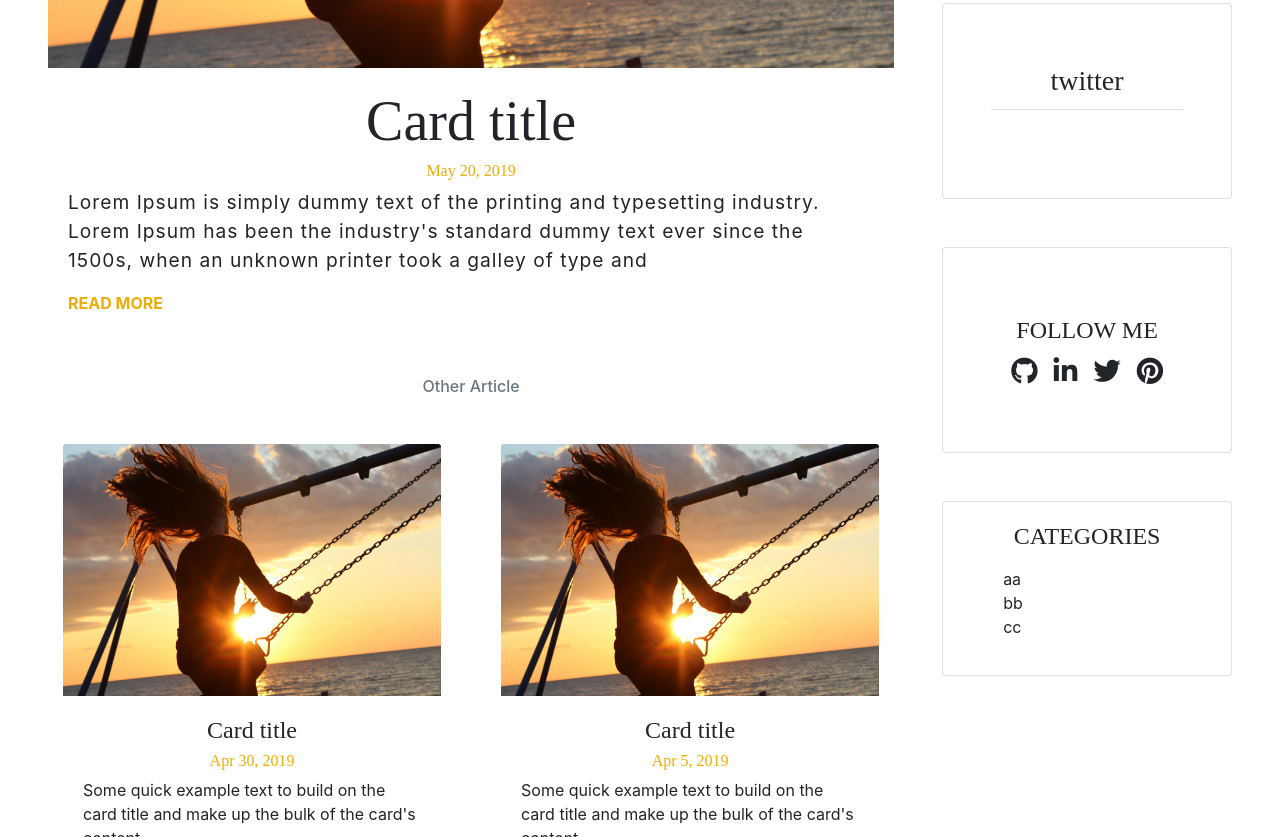
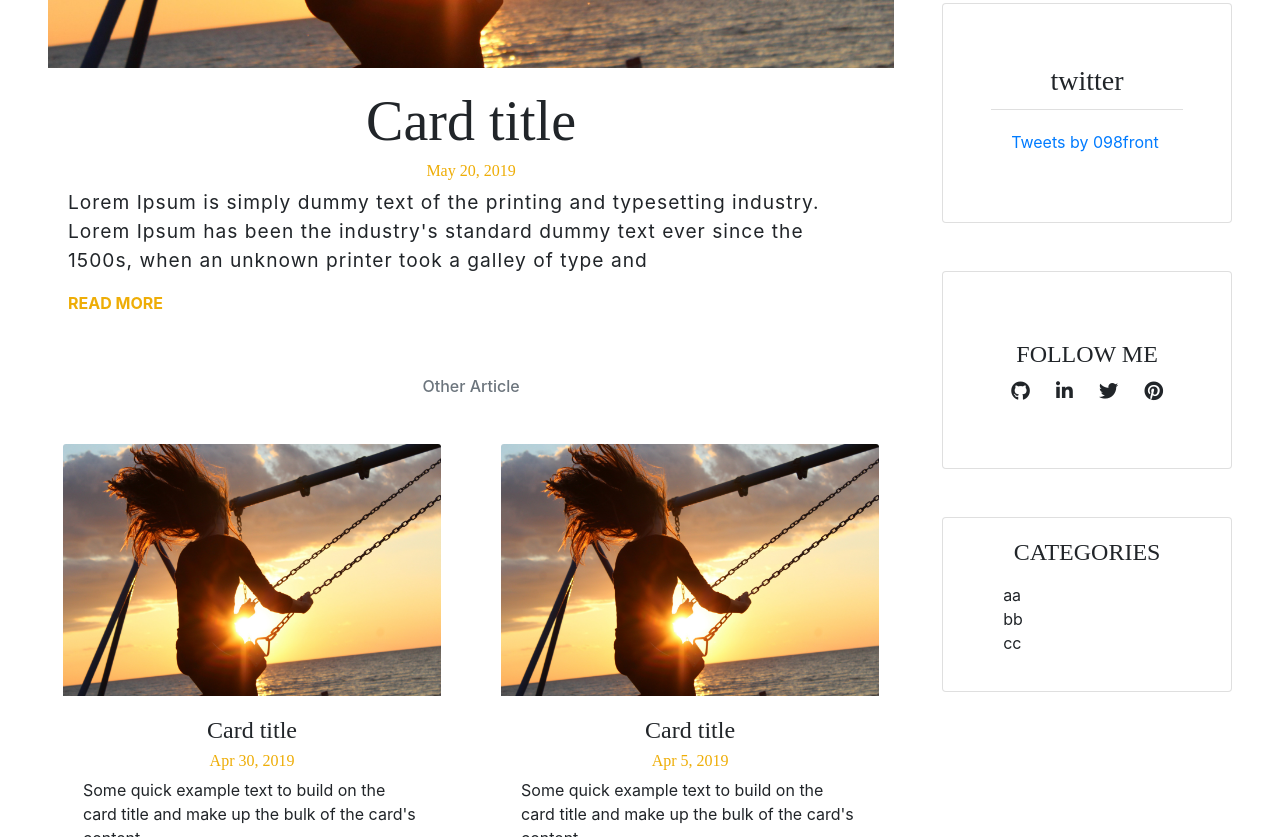
Before and after one commit to yukako098/yukaLog, a website: page index.html in a window 1280 px wide. Shown: the part 1288-2125 px from the top of the page. Drawn offline with nearby package versions, Linux system fonts and the light colour scheme; a web font is replaced by a local one.

Commit message:
Add twitter widget on sidebar

```diff
--- a/index.html
+++ b/index.html
@@ -163,7 +163,8 @@
                         twitter
                     </h3>
                     <div class="card-body">
-
+                        <a class="twitter-timeline" data-height="600" href="https://twitter.com/098front?ref_src=twsrc%5Etfw">Tweets by 098front</a>
+                        <script async src="https://platform.twitter.com/widgets.js" charset="utf-8"></script>
                     </div>
                 </div>
                 <div class="card p-5 mb-5">
--- a/scss/style.scss
+++ b/scss/style.scss
@@ -37,7 +37,7 @@ li {
     align-self: center;
 }
 i {
-    font-size: 1.7em;
+    font-size: 1.2em;
 }
 
 // =====================index.html=====================
```
Also changed, not shown: css/style.css.
